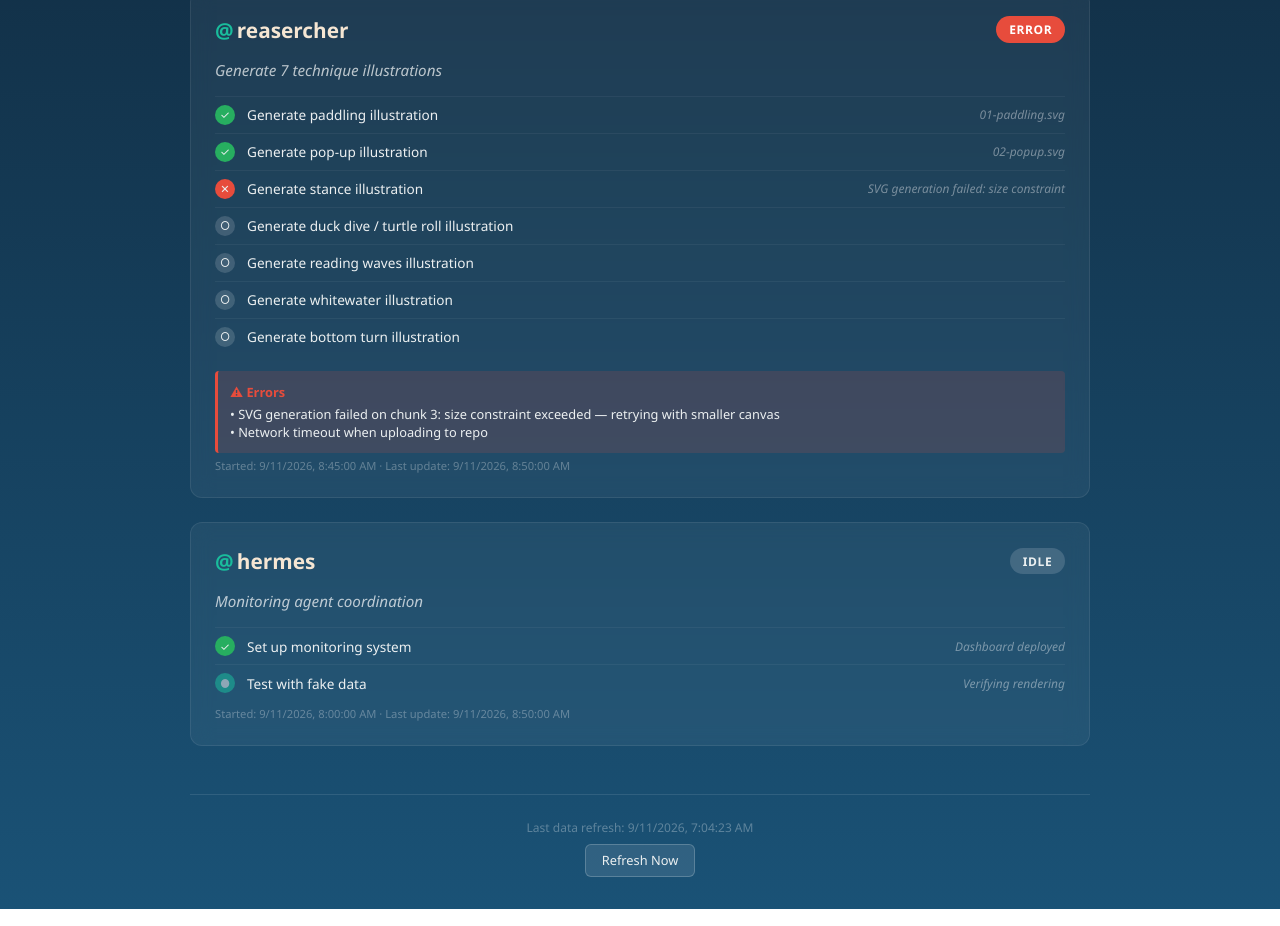
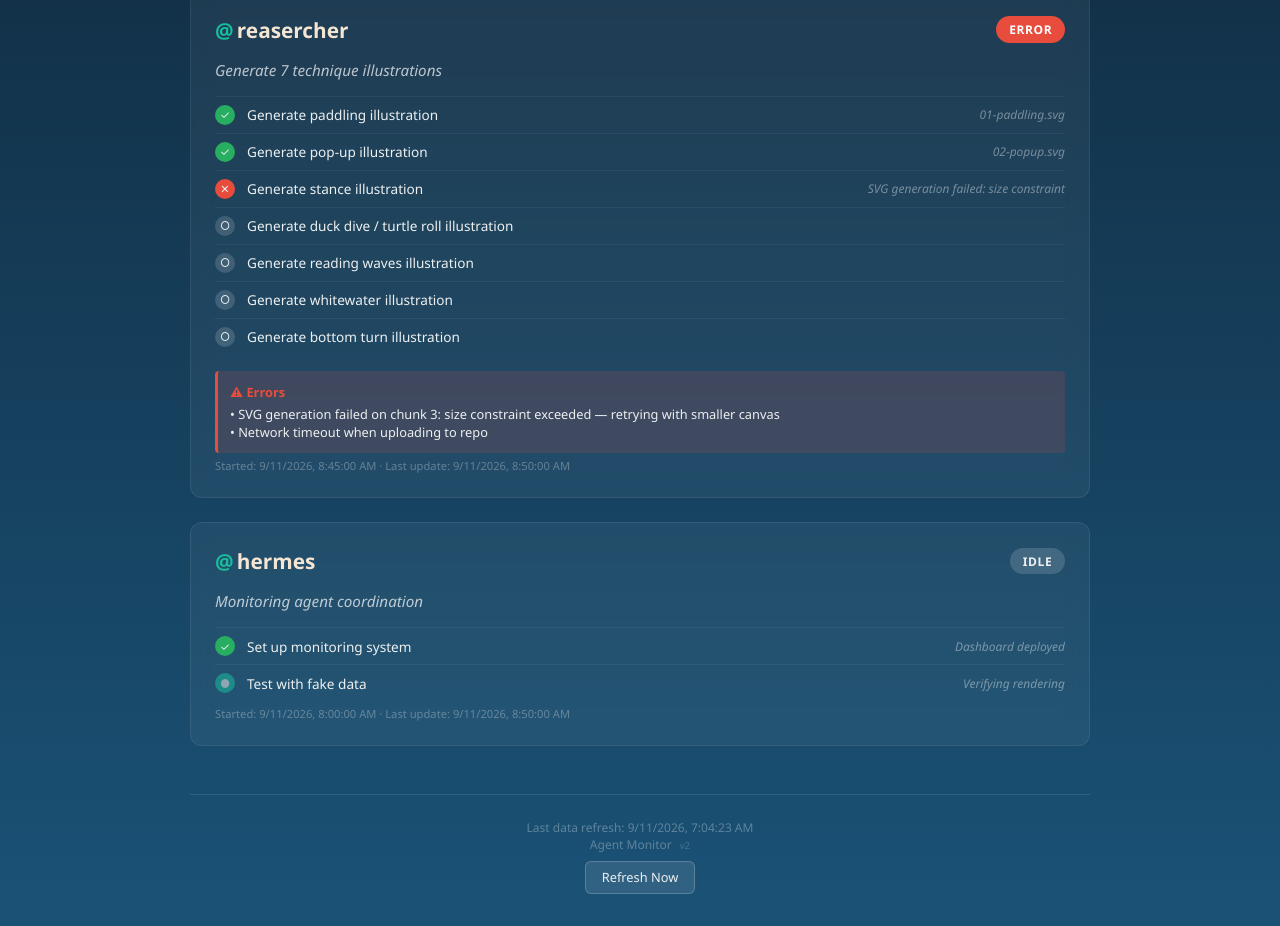
Before and after one commit to Adek1252AI/Wonderland, a plain HTML site: page agent-monitor.html in a window 1280 px wide. Shown: the part 649-1575 px from the top of the page. Drawn offline with Linux system fonts and the light colour scheme.

```diff
--- a/agent-monitor.html
+++ b/agent-monitor.html
@@ -179,6 +179,7 @@
 
   <footer>
     <p>Last data refresh: <span id="footerTime"></span></p>
+    <p class="version">Agent Monitor</p>
     <a href="javascript:location.reload()" class="refresh-btn">Refresh Now</a>
   </footer>
 </div>
```
